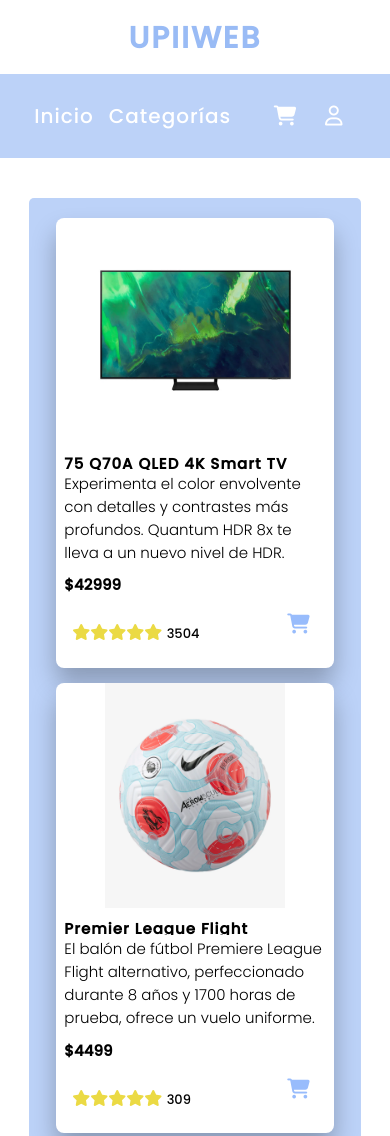
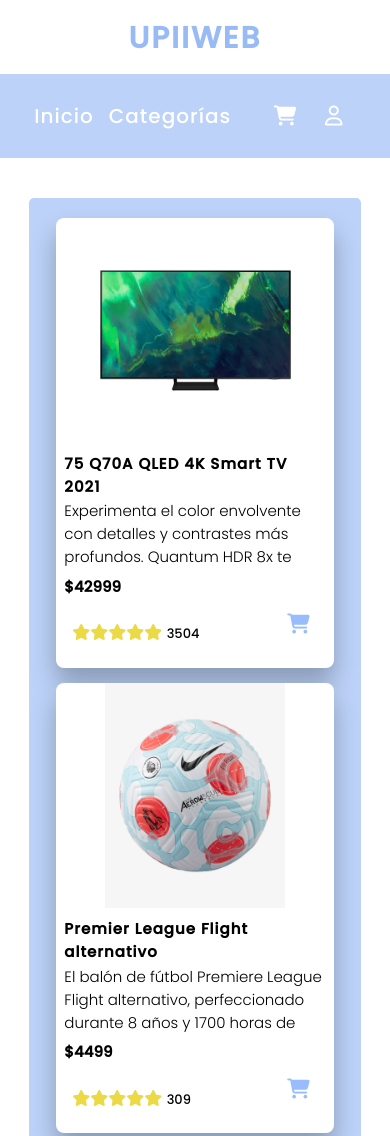
Before and after one commit to EricJairC/Portafolio, a website: page categoria/categoria.html in a window 390 px wide. Shown: the top 1136 px of the page. Drawn offline with Linux system fonts and the light colour scheme.

Commit message:
ajustes diseño

```diff
--- a/categoria/estilos/estilos.css
+++ b/categoria/estilos/estilos.css
@@ -716,11 +716,8 @@
         height: auto;
     }
     .nombre-producto{
-        height: 18px;
+        height: 30px;
         overflow: hidden;
-    }
-    .descripcion-producto{
-        height: 94px;
     }
     .contenedor-categoria, .contenedor-producto{
         margin-bottom: 0px;
@@ -728,6 +725,12 @@
     }
 }
 @media screen and (max-height: 850px){
+    .nombre-producto{
+        height: 47px;
+    }
+    .descripcion-producto{
+        height: 70px;
+    }
     .contenedor-titulo > span{
         font-size: 30px;
     }
```
